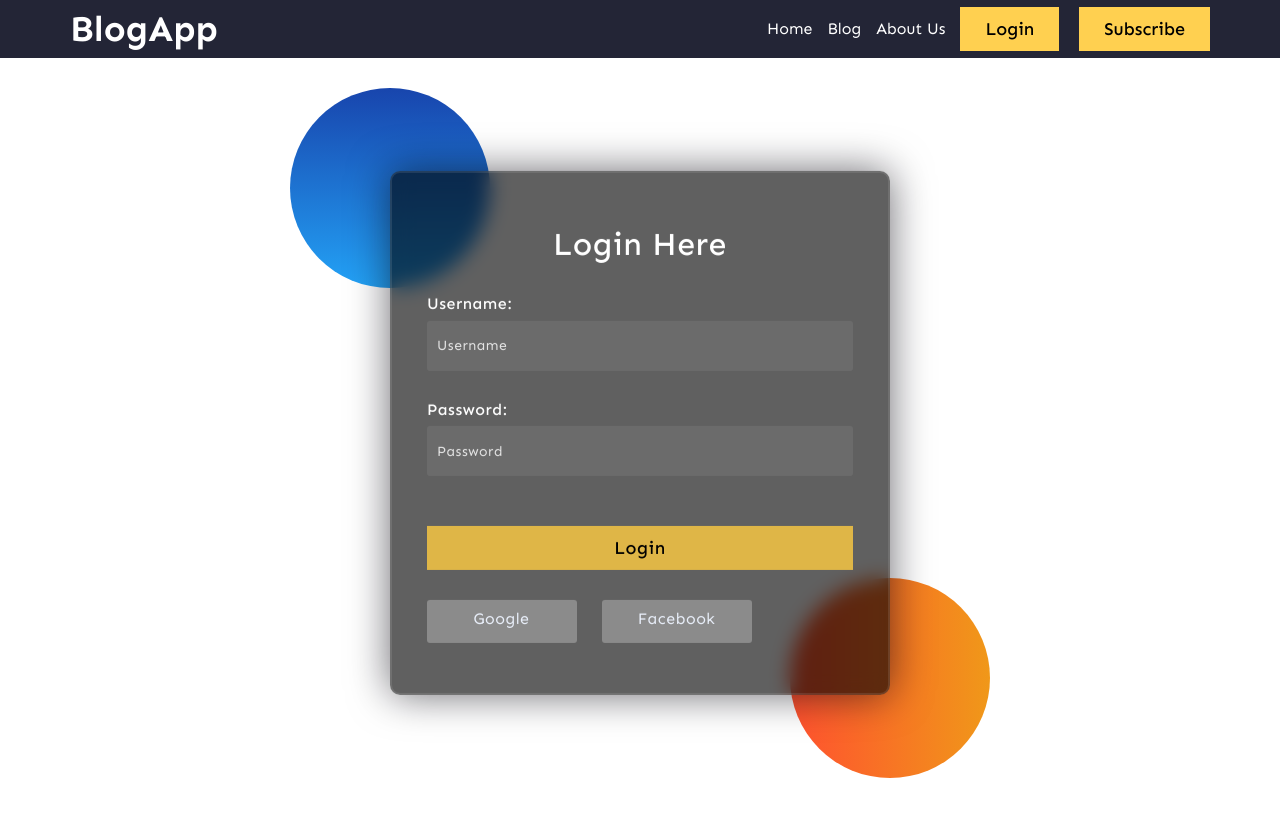
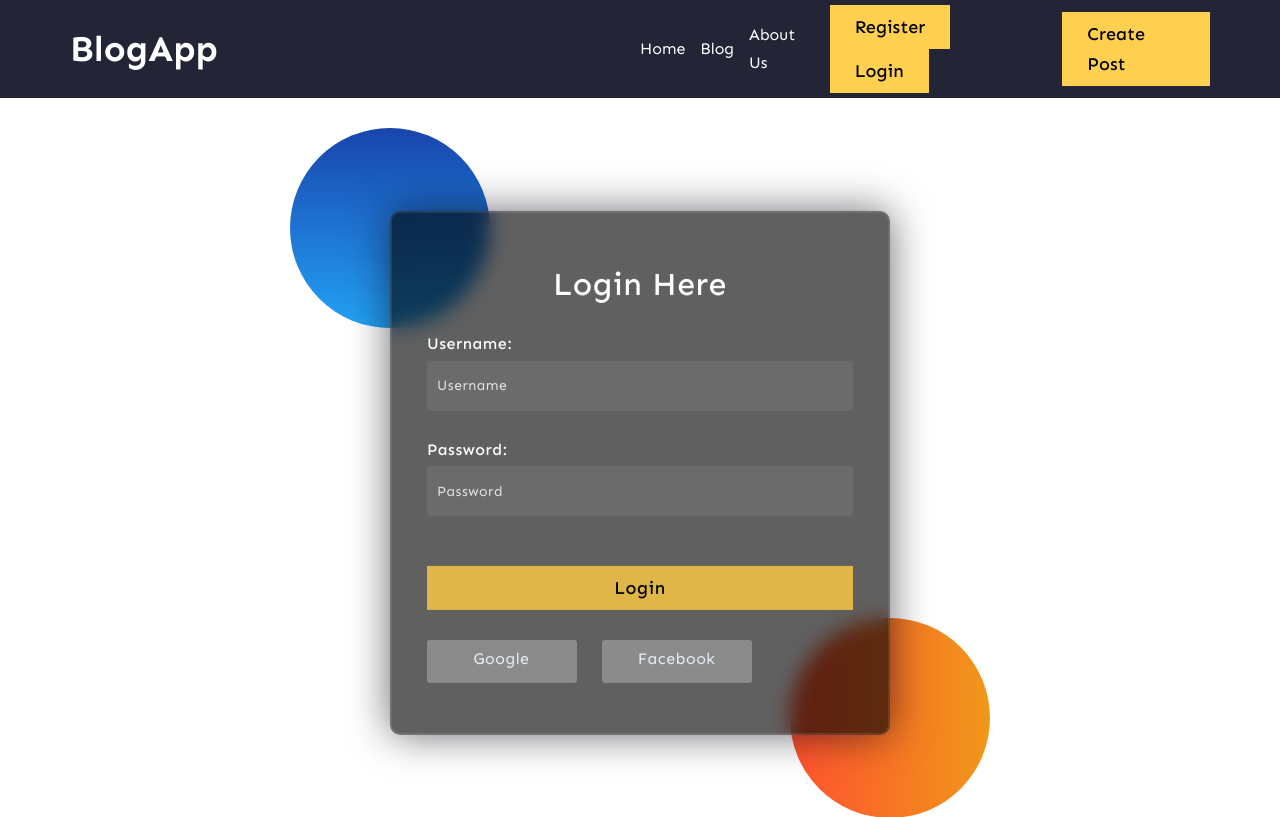
Before and after one commit to Dariy1234/BlogApp, a Django app: page /login/ in a window 1280 px wide. Shown: the top 817 px of the page. Run offline with Django 5.2, Linux system fonts and the light colour scheme; parts of the project's set-up code (start-up, migrations or seed data) failed here and were passed over.

Commit message:
Change navigation

```diff
--- a/templates/base.html
+++ b/templates/base.html
@@ -34,11 +34,15 @@
                             style="background-color: white;">Logout</a>
                     </div>
                     {% else %}
-                    <a href="{% url 'login' %}"
-                        class="nav-right-link main-btn">Login</a>
+                    <div class="nav-right-profile">
+                        <a href="{% url 'registration' %}"
+                            class="nav-right-link main-btn">Register</a>
+                        <a href="{% url 'login' %}"
+                            class="nav-right-link main-btn">Login</a>
+                    </div>
                     {% endif %}
             </div>
-            <a href class="main-btn"> Subscribe </a>
+            <a href="{% url 'create_post' %}" class="main-btn"> Create Post </a>
         </div>
     </div>
 
```
